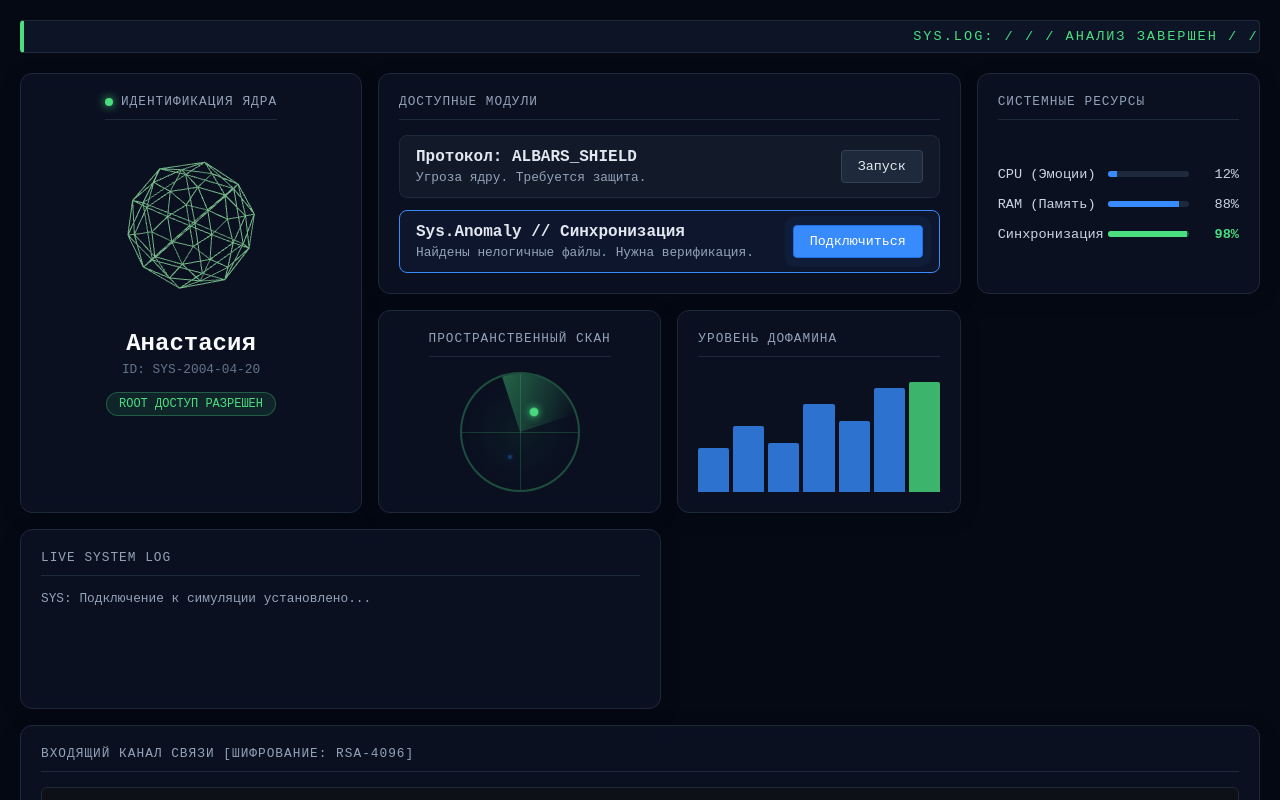
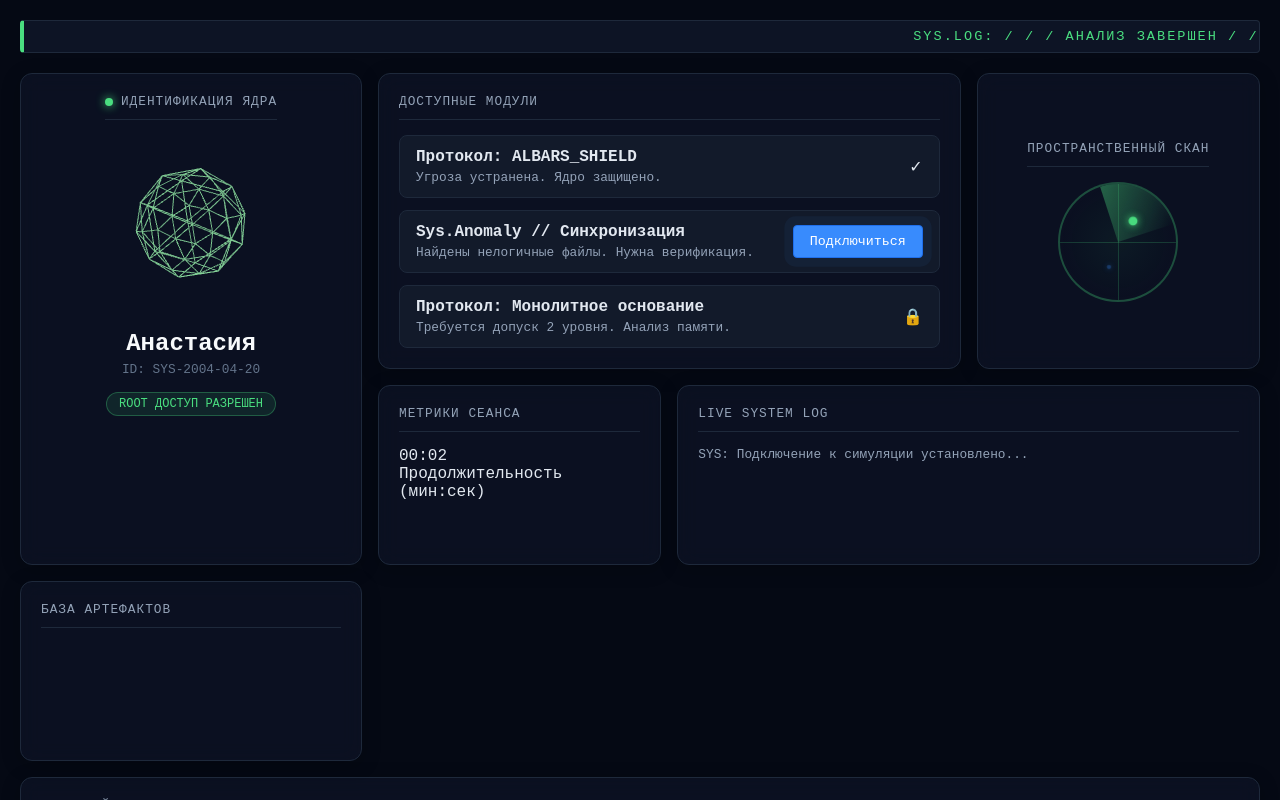
Before and after one commit to AlBarsStudio/Quest, a React (Vite) app: page / in a window 1280 px wide. Both pictures are taken after a click on the button "Пропустить интро ⏭". Shown: the top 800 px of the page. Built offline with nearby package versions, Linux system fonts and the light colour scheme.

Commit message:
Refactor Dashboard component and improve UI effects
Updated the Dashboard component with improved comments, enhanced typing effect, and refined UI elements.

```diff
--- a/src/features/dashboard/Dashboard.jsx
+++ b/src/features/dashboard/Dashboard.jsx
@@ -3,43 +3,76 @@ import { Canvas, useFrame } from '@react-three/fiber';
 import { OrbitControls } from '@react-three/drei';
 import styles from './Dashboard.module.css';
 
-// --- 3D КОМПОНЕНТ (Голографическое ядро) ---
+/*
+ * ==========================================
+ * AI CONTEXT NOTES (DO NOT DELETE)
+ * ==========================================
+ * Project: Interactive Web Quest for Anastasia.
+ * Author: Aleksandr (Al Bars / AlBarsStudio).
+ * Context: Sci-fi terminal interface leading to a final real-world surprise.
+ * UI Concept: Bento Grid, Glassmorphism, 3D Hologram, typing effects.
+ * Current State: 3 Quests configured (completed, active, locked).
+ * ==========================================
+ */
+
+// --- 3D КОМПОНЕНТ (Живое Голографическое ядро) ---
 function HologramCore() {
   const meshRef = useRef();
 
   useFrame((state, delta) => {
+    // Вращение
     meshRef.current.rotation.x += delta * 0.2;
     meshRef.current.rotation.y += delta * 0.3;
-    // Легкая пульсация масштаба
-    const scale = 1 + Math.sin(state.clock.elapsedTime * 2) * 0.05;
-    meshRef.current.scale.set(scale, scale, scale);
+    // Плавное парение (дыхание)
+    meshRef.current.position.y = Math.sin(state.clock.elapsedTime) * 0.1;
   });
 
   return (
     <mesh ref={meshRef}>
       <icosahedronGeometry args={[1.5, 1]} />
-      <meshBasicMaterial color="#4ade80" wireframe={true} transparent opacity={0.6} />
+      <meshBasicMaterial color="#4ade80" wireframe={true} transparent opacity={0.7} />
     </mesh>
   );
 }
 
-// --- БАЗЫ ДАННЫХ ДЛЯ ТЕКСТОВ И ЛОГОВ ---
+// --- БАЗЫ ДАННЫХ И КОНФИГИ ---
+const questsData = [
+  {
+    id: 'core_defense',
+    title: 'Протокол: ALBARS_SHIELD',
+    desc: 'Угроза устранена. Ядро защищено.',
+    status: 'completed'
+  },
+  {
+    id: 'neural_sync',
+    title: 'Sys.Anomaly // Синхронизация',
+    desc: 'Найдены нелогичные файлы. Нужна верификация.',
+    status: 'active'
+  },
+  {
+    id: 'monolith_base',
+    title: 'Протокол: Монолитное основание',
+    desc: 'Требуется допуск 2 уровня. Анализ памяти.',
+    status: 'locked'
+  }
+];
+
 const terminalPhrases = [
   "Сканирование нейронных связей... Успешно.",
   "Системное уведомление: Уровень очарования превышает серверные лимиты.",
   "Обнаружен сдвиг гравитационного поля. Сохраняйте спокойствие.",
   "Анализ завершен. Вывод: создатель проекта думает о вас прямо сейчас.",
-  "Перехват сигнала... Текст: 'Они смотрят на звезды'.",
-  "Внимание: Аномальный всплеск дофамина в секторе 4.",
+  "Перехват сигнала... Источник неизвестен. Текст: 'Они смотрят на звезды'.",
+  "Ошибка протокола безопасности. Причина: слишком теплая улыбка.",
 ];
 
 const mockLogs = [
   "SYS: Инициализация протокола 'Романтика'...",
   "WARN: Перегрузка эмоциональных контуров.",
-  "NET: Пинг до мобильного устройства... 2мс. Канал стабилен.",
-  "SYS: Рендер React-компонентов завершен.",
-  "SEC: Проверка защиты ALBARS_SHIELD... Угроз не обнаружено.",
-  "SCAN: Сборка бандла Vite прошла без ошибок.",
+  "NET: Пинг до ближайшей звезды: 42мс.",
+  "SYS: Модуль укладки стяжки деактивирован.", // Пасхалка осталась ;)
+  "SEC: Защита ALBARS_SHIELD активна.",
+  "SCAN: Поиск аномалий... Чисто.",
   "SYS: Фоновое обновление чувств завершено."
 ];
 
@@ -49,10 +82,6 @@ export default function Dashboard({ onStartQuest }) {
   const [phraseIndex, setPhraseIndex] = useState(0);
   const [typedText, setTypedText] = useState("");
   const [logs, setLogs] = useState(["SYS: Подключение к симуляции установлено..."]);
-
-  // Динамические данные для графиков
-  const [cpuLoad, setCpuLoad] = useState(12);
-  const [syncLevel, setSyncLevel] = useState(98);
 
   // 1. Таймер симуляции
   useEffect(() => {
@@ -67,38 +96,39 @@ export default function Dashboard({ onStartQuest }) {
     return () => clearInterval(interval);
   }, []);
 
-  // 2. Эффект печатающей машинки
+  // 2. Улучшенный эффект печатающей машинки
   useEffect(() => {
-    setTypedText("");
     let charIndex = 0;
     const fullText = terminalPhrases[phraseIndex];
+    let typingInterval;
 
-    const typingInterval = setInterval(() => {
+    setTypedText(""); // Очистка перед новой фразой
+
+    const startTimeout = setTimeout(() => {
+      typingInterval = setInterval(() => {
         charIndex++;
         setTypedText(fullText.slice(0, charIndex));
         if (charIndex >= fullText.length) clearInterval(typingInterval);
       }, 50);
+    }, 400); // Небольшая пауза для реалистичности
 
     const phraseChangeTimer = setTimeout(() => {
       setPhraseIndex((prev) => (prev + 1) % terminalPhrases.length);
-    }, 6000);
+    }, 8000);
 
     return () => {
+      clearTimeout(startTimeout);
       clearInterval(typingInterval);
       clearTimeout(phraseChangeTimer);
     };
   }, [phraseIndex]);
 
-  // 3. Генератор логов и динамических графиков
+  // 3. Генератор логов
   useEffect(() => {
     const logInterval = setInterval(() => {
       const randomLog = mockLogs[Math.floor(Math.random() * mockLogs.length)];
-      setLogs(prev => [...prev, `[${new Date().toLocaleTimeString()}] ${randomLog}`].slice(-8));
-
-      // Случайные колебания метрик
-      setCpuLoad(Math.floor(Math.random() * 30) + 10);
-      setSyncLevel(Math.floor(Math.random() * 5) + 95);
-    }, 3500);
+      setLogs(prev => [...prev, `[${new Date().toLocaleTimeString()}] ${randomLog}`].slice(-6));
+    }, 4000);
     return () => clearInterval(logInterval);
   }, []);
 
@@ -110,7 +140,6 @@ export default function Dashboard({ onStartQuest }) {
 
   return (
     <div className={styles.dashboardContainer}>
-      {/* Бегущая строка наверху */}
       <div className={styles.topTicker}>
         <div className={styles.tickerTrack}>
           SYS.LOG: / / / АНАЛИЗ ЗАВЕРШЕН / / / КРИТИЧЕСКИХ ОШИБОК НЕТ / / / МОДУЛЬ СВЯЗИ АКТИВЕН / / / СИМУЛЯЦИЯ РАБОТАЕТ В ШТАТНОМ РЕЖИМЕ / / /
@@ -119,17 +148,17 @@ export default function Dashboard({ onStartQuest }) {
 
       <div className={styles.bentoGrid}>
 
-        {/* Карточка 1: Профиль (Hologram) */}
+        {/* Карточка 1: Профиль */}
         <div className={`${styles.bentoCard} ${styles.profile}`}>
           <div className={styles.cardHeader}>
             <div className={styles.statusDot}></div>
             Идентификация Ядра
           </div>
           <div className={styles.canvasContainer}>
-            <Canvas camera={{ position: [0, 0, 3] }}>
-              <ambientLight intensity={0.5} />
+            <Canvas camera={{ position: [0, 0, 3.5] }}>
+              <ambientLight intensity={0.6} />
               <HologramCore />
-              <OrbitControls enableZoom={false} autoRotate autoRotateSpeed={1.5} />
+              <OrbitControls enableZoom={false} autoRotate autoRotateSpeed={1.2} />
             </Canvas>
           </div>
           <h2 className={styles.profileName}>Анастасия</h2>
@@ -137,57 +166,35 @@ export default function Dashboard({ onStartQuest }) {
           <div className={styles.authBadge}>Root Доступ Разрешен</div>
         </div>
 
-        {/* Карточка 2: Модуль Квестов */}
+        {/* Карточка 2: Модуль Квестов (Динамический) */}
         <div className={`${styles.bentoCard} ${styles.quests}`}>
           <div className={styles.cardHeader}>Доступные модули</div>
           <div className={styles.questList}>
-
-            <div className={styles.questItem}>
+            {questsData.map((quest) => (
+              <div
+                key={quest.id}
+                className={`${styles.questItem} ${styles[quest.status]}`}
+              >
                 <div className={styles.questInfo}>
-                <h3>Протокол: ALBARS_SHIELD</h3>
-                <p>Угроза ядру. Требуется защита.</p>
+                  <h3>{quest.title}</h3>
+                  <p>{quest.desc}</p>
                 </div>
-              <button className={styles.startBtn} onClick={() => onStartQuest('core_defense')}>
-                Запуск
-              </button>
-            </div>
-
-            <div className={styles.questItemActive}>
-              <div className={styles.questInfo}>
-                <h3>Sys.Anomaly // Синхронизация</h3>
-                <p>Найдены нелогичные файлы. Нужна верификация.</p>
-              </div>
-              <button className={styles.startBtnPulse} onClick={() => onStartQuest('neural_sync')}>
+                {quest.status === 'completed' && <div className={styles.statusIcon}>✓</div>}
+                {quest.status === 'locked' && <div className={styles.statusIcon}>🔒</div>}
+                {quest.status === 'active' && (
+                  <button
+                    className={styles.startBtnPulse}
+                    onClick={() => onStartQuest(quest.id)}
+                  >
                     Подключиться
                   </button>
+                )}
               </div>
-
+            ))}
           </div>
         </div>
 
-        {/* Карточка 3: Мониторинг ресурсов (Новая) */}
-        <div className={`${styles.bentoCard} ${styles.systemMetrics}`}>
-          <div className={styles.cardHeader}>Системные ресурсы</div>
-          <div className={styles.metricsWrapper}>
-            <div className={styles.metricRow}>
-              <span>CPU (Эмоции)</span>
-              <div className={styles.progressBar}><div className={styles.progressFill} style={{width: `${cpuLoad}%`}}></div></div>
-              <span>{cpuLoad}%</span>
-            </div>
-            <div className={styles.metricRow}>
-              <span>RAM (Память)</span>
-              <div className={styles.progressBar}><div className={styles.progressFill} style={{width: '88%'}}></div></div>
-              <span>88%</span>
-            </div>
-            <div className={styles.metricRow}>
-              <span>Синхронизация</span>
-              <div className={styles.progressBar}><div className={styles.progressFillPulse} style={{width: `${syncLevel}%`}}></div></div>
-              <span className={styles.highlightText}>{syncLevel}%</span>
-            </div>
-          </div>
-        </div>
-
-        {/* Карточка 4: Радар */}
+        {/* Карточка 3: Радар */}
         <div className={`${styles.bentoCard} ${styles.radarBox}`}>
           <div className={styles.cardHeader}>Пространственный скан</div>
           <div className={styles.radarContainer}>
@@ -199,21 +206,27 @@ export default function Dashboard({ onStartQuest }) {
           </div>
         </div>
 
-        {/* Карточка 5: Био-ритмы (Новая - График) */}
-        <div className={`${styles.bentoCard} ${styles.bioChart}`}>
-          <div className={styles.cardHeader}>Уровень Дофамина</div>
-          <div className={styles.chartContainer}>
-            <div className={styles.bar} style={{height: '40%'}}></div>
-            <div className={styles.bar} style={{height: '60%'}}></div>
-            <div className={styles.bar} style={{height: '45%'}}></div>
-            <div className={styles.bar} style={{height: '80%'}}></div>
-            <div className={styles.bar} style={{height: '65%'}}></div>
-            <div className={styles.bar} style={{height: '95%'}}></div>
-            <div className={styles.bar} style={{height: '100%', backgroundColor: '#4ade80'}}></div>
+        {/* Карточка 4: Метрики и Эквалайзер */}
+        <div className={`${styles.bentoCard} ${styles.stats}`}>
+          <div className={styles.cardHeader}>Метрики сеанса</div>
+          <div className={styles.statsWrapper}>
+            <div className={styles.timeBlock}>
+              <div className={styles.metricValue}>{formatTime(timeInSim)}</div>
+              <div className={styles.metricLabel}>Продолжительность (мин:сек)</div>
+            </div>
+            {/* Анимированный эквалайзер дофамина */}
+            <div className={styles.equalizer}>
+              <div className={styles.eqBar}></div>
+              <div className={styles.eqBar}></div>
+              <div className={styles.eqBar}></div>
+              <div className={styles.eqBar}></div>
+              <div className={styles.eqBar}></div>
             </div>
           </div>
+          <div className={styles.sineWave}></div>
+        </div>
 
-        {/* Карточка 6: Логи */}
+        {/* Карточка 5: Логи */}
         <div className={`${styles.bentoCard} ${styles.logsWindow}`}>
           <div className={styles.cardHeader}>Live System Log</div>
           <div className={styles.logContent}>
@@ -223,12 +236,22 @@ export default function Dashboard({ onStartQuest }) {
           </div>
         </div>
 
-        {/* Карточка 7: Терминал (широкая) */}
+        {/* Карточка 6: Инвентарь */}
+        <div className={`${styles.bentoCard} ${styles.inventory}`}>
+          <div className={styles.cardHeader}>База артефактов</div>
+          <div className={styles.inventoryGrid}>
+            <div className={`${styles.inventorySlot} ${styles.slotFilled}`}></div>
+            <div className={styles.inventorySlot}></div>
+            <div className={styles.inventorySlot}></div>
+            <div className={styles.inventorySlot}></div>
+          </div>
+        </div>
+
+        {/* Карточка 7: Терминал */}
         <div className={`${styles.bentoCard} ${styles.terminal}`}>
           <div className={styles.cardHeader}>Входящий канал связи [Шифрование: RSA-4096]</div>
           <div className={styles.terminalWindow}>
-            <div className={styles.terminalTime}>[{formatTime(timeInSim)}] Uptime</div>
-            <span className={styles.terminalPrefix}>root@albars-server:~# </span>
+            <span className={styles.terminalPrefix}>root@albars:~# </span>
             <span className={styles.terminalText}>{typedText}</span>
             <span className={styles.cursor}>_</span>
           </div>
```
Lines whose indentation alone changed are shown as unchanged.
